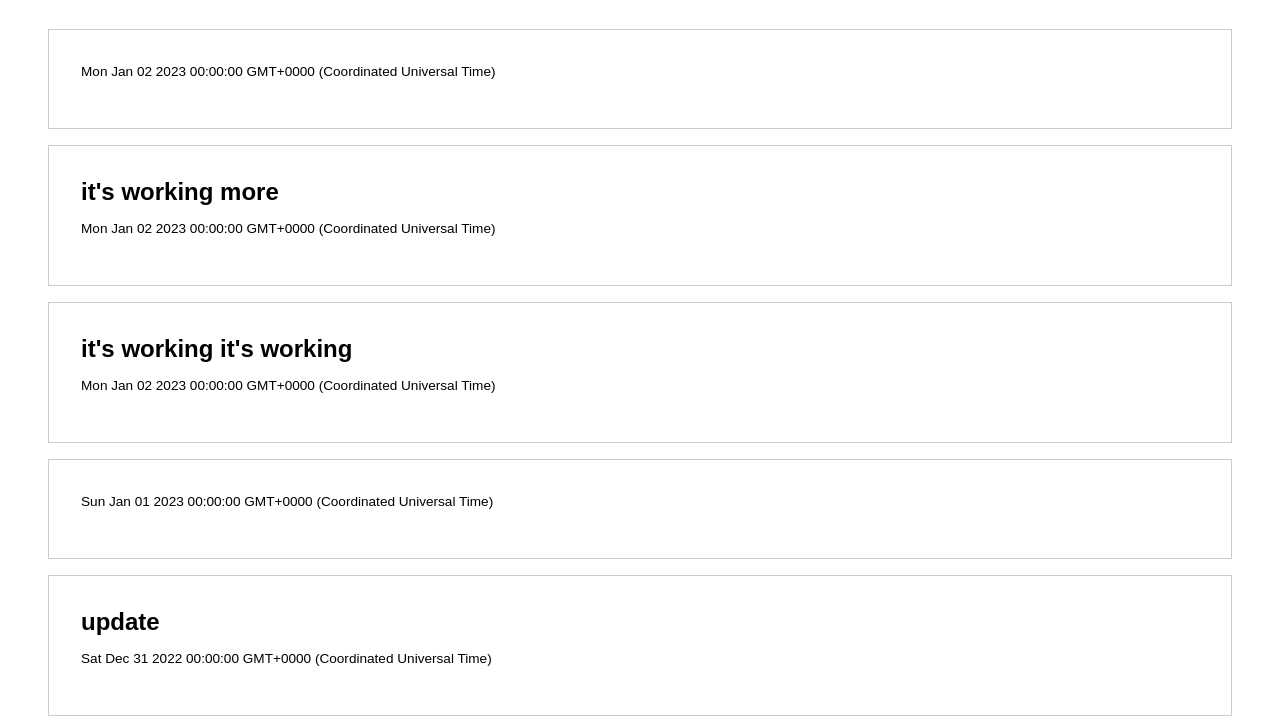
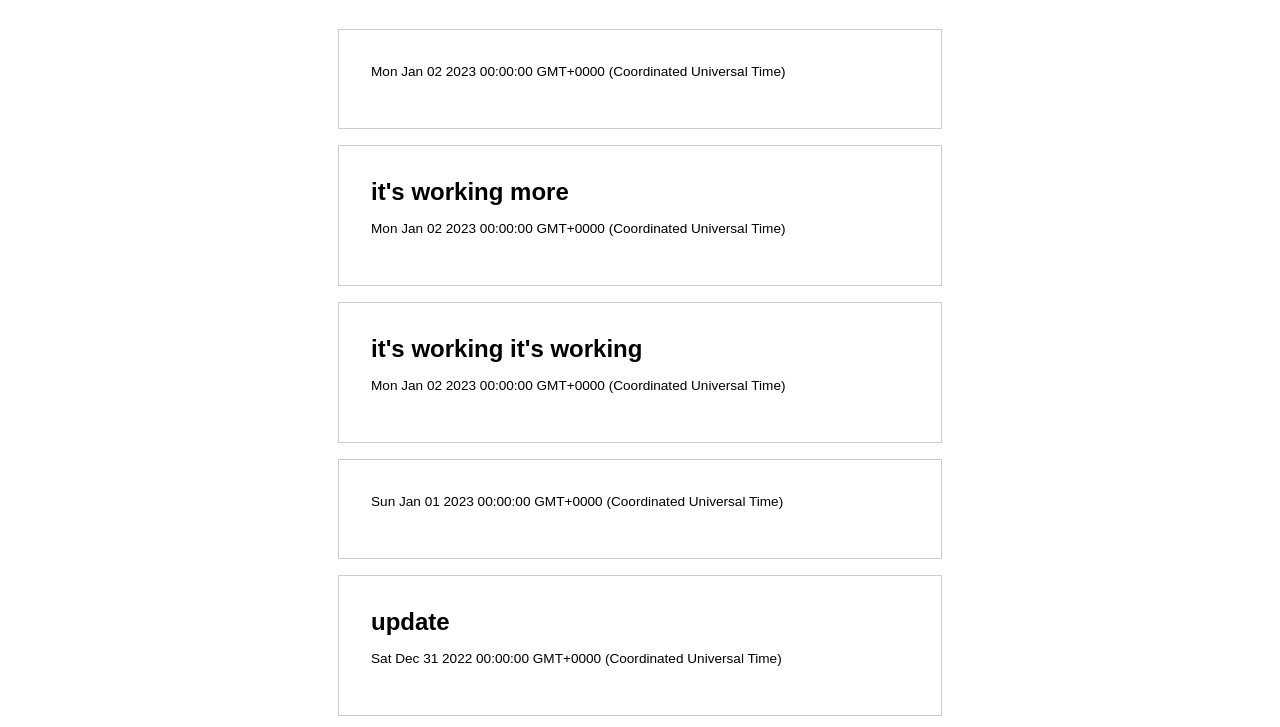
Before and after one commit to llkats/limni, an Eleventy site: page src/index.md in a window 1280 px wide. Shown: the part 73-800 px from the top of the page. Built offline with nearby package versions, Linux system fonts and the light colour scheme; Eleventy itself is replaced by a stand-in of ours; files that its build step writes are made by us from their sources.

Commit message:
media queries

```diff
--- a/src/index.css
+++ b/src/index.css
@@ -64,6 +64,21 @@ main {
   padding: 0 3em 3em;
 }
 
+@media (min-width: 480px) {
+  main {
+    margin: 0 auto;
+    width: 80%;
+  }
+}
+
+@media (min-width: 768px) {
+  main {
+    margin: 0 auto;
+    max-width: 700px;
+    width: 60%;
+  }
+}
+
 article {
   border: 1px solid #ccc;
   margin: 1em 0;
```
